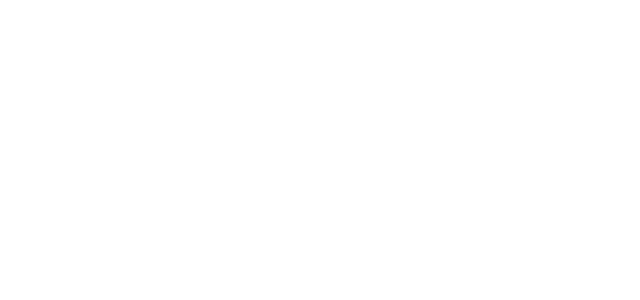
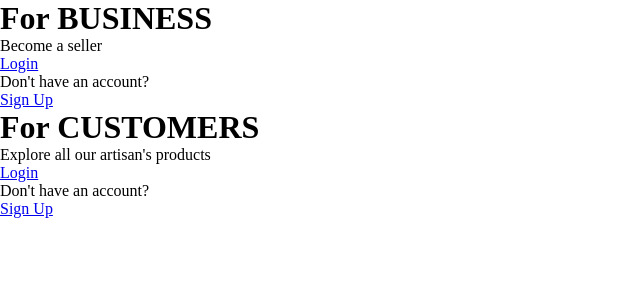
Before and after one commit to pradeep-145/Rural-Artisans, a React (Vite) app in the folder frontend/: page /login in a window 1280 px wide. Before the commit this address had no page. Shown: the top 300 px of the page, without its empty margins (0-640 px from the left). Built offline with nearby package versions, Linux system fonts and the light colour scheme.

Commit message:
feat: implement login split page and dashboards for admin and artisan; update navbar and product list components

```diff
--- a/frontend/package.json
+++ b/frontend/package.json
@@ -13,6 +13,7 @@
     "lucide-react": "^0.475.0",
     "react": "^18.3.1",
     "react-dom": "^18.3.1",
+    "react-icons": "^5.5.0",
     "react-router-dom": "^7.2.0"
   },
   "devDependencies": {
--- a/frontend/src/App.jsx
+++ b/frontend/src/App.jsx
@@ -4,7 +4,16 @@
 import CustomerLogin from './Pages/Login/CustomerLogin';
 import ArtisanSignup from './Pages/Signup/ArtisanSignup';
 import CustomerSignup from './Pages/Signup/CustomerSignup';
+import LoginSplit from './Pages/Login/LoginSplit';
+import LandingPage from './Pages/LandingPage';
+import ArtisanDashboard from './Pages/Dashboard/ArtisanDashboard';
+import AdminDashboard from './Pages/Dashboard/AdminDashboard';
+import { useEffect } from 'react';
+
 function App() {
+  useEffect(() => {
+    localStorage.setItem("user", "customer")
+  }, [])
 
   return (
     <BrowserRouter>
@@ -14,8 +23,10 @@
         <Route path="/customerLogin" element={<CustomerLogin />} />
         <Route path="/artisanSignup" element={<ArtisanSignup />} />
         <Route path="/customerSignup" element={<CustomerSignup />} />
-
-
+        <Route path ="/" element = {<LandingPage/>}/>
+        <Route path="/login" element={<LoginSplit />} />
+        <Route path = "/adminDashboard" element = {<AdminDashboard/>}/>
+        <Route path="/artisanDashboard" element={<ArtisanDashboard />} />
       </Routes>
     </BrowserRouter>
   )
--- a/frontend/src/Components/Navbar/Navbar.jsx
+++ b/frontend/src/Components/Navbar/Navbar.jsx
@@ -1,7 +1,29 @@
+import React, { useEffect, useState } from 'react'
+import { FaShoppingCart } from "react-icons/fa";
+import { CgProfile } from "react-icons/cg";
+import { GoHeartFill } from "react-icons/go";
 
 const Navbar = () => {
+        const [login, setLogin] = useState(null);
+
+       useEffect ( () => {
+          setLogin(localStorage.getItem('user'));
+       },[]);
+
     return (
-        <div>Navbar</div>
+        <div>
+            <div>
+                <a href="#home">Home</a>
+                <a href="#products">Products</a>
+                <a href="#about">About</a>
+                <a href="#testimonials">Testimonials</a>
+                <a href="#contact">Contact</a>
+                {login==null && <a href="/login">Login/SignUp</a>}
+                {login && <a href="/profile"><CgProfile /></a>}
+                {login==='customer' && <a href="/cart"><FaShoppingCart /></a>}
+                {login==='customer' && <a href="/wishlist"><GoHeartFill /></a>}
+            </div>
+        </div>
     )
 }
 
--- a/frontend/src/Components/ProductList/ProductList.jsx
+++ b/frontend/src/Components/ProductList/ProductList.jsx
@@ -1,7 +1,24 @@
 
 const ProductList = () => {
+
+    const items = [{ img: "https://www.shutterstock.com/image-photo/gender-neutral-baby-garment-organic-600nw-1987778996.jpg", name: "Baby Garment", price: 100 }]
     return (
-        <div>ProductList</div>
+        <div>
+            <div>
+                <h1>Products listing</h1>
+                <div>
+                    {items.map((item, index) => (
+
+                        <div key={index}>
+                            <img src={item.img} alt={item.name} />
+                            <h3>{item.name}</h3>
+                            <p>{item.price}</p>
+                            <button>Add to Cart</button>
+                        </div>
+                    ))}
+                </div>
+            </div>
+        </div>
     )
 }
 
--- a/frontend/src/Pages/Dashboard/AdminDashboard.jsx
+++ b/frontend/src/Pages/Dashboard/AdminDashboard.jsx
@@ -0,0 +1,37 @@
+import React from 'react'
+import { useState } from 'react'
+
+const AdminDashboard = () => {
+    const [material, setMaterial] = useState('');
+    const [price, setPrice] = useState('');
+    const materials = [];
+
+    return (
+        <div>
+            <div>
+                <h1>Welcome Admin!</h1>
+                <div>
+                    <h1>Material Price Updation</h1>
+                    <button type="button">Add Material</button>
+                    <button type="button">Update Material</button>
+                </div>
+                <div>
+                    <h1>Materials list</h1>
+                    {materials.map((material, index) => {
+                        <div key={index}>
+                            <h3>{material.material}</h3>
+                            <h3>{material.price}</h3>
+                        </div>
+                    })}
+
+                </div>
+                <div>
+                    <h1>Unverified Products</h1>
+
+                </div>
+            </div>
+        </div>
+    )
+}
+
+export default AdminDashboard
--- a/frontend/src/Pages/Dashboard/ArtisanDashboard.jsx
+++ b/frontend/src/Pages/Dashboard/ArtisanDashboard.jsx
@@ -0,0 +1,9 @@
+import React from 'react'
+
+const ArtisanDashboard = () => {
+  return (
+    <div>ArtisanDashboard</div>
+  )
+}
+
+export default ArtisanDashboard
--- a/frontend/src/Pages/Login/AdminLogin.jsx
+++ b/frontend/src/Pages/Login/AdminLogin.jsx
@@ -1,3 +1,4 @@
+import { Link } from "react-router-dom"
 
 const AdminLogin = () => {
   return (
@@ -13,7 +14,9 @@
             <label>Password</label><br/>
             <input type="password" placeholder="Enter password" />
           </div>
+          <Link to="/adminDashboard">
           <button type="submit">Login</button>
+          </Link>
         </form>
       </div>
     </div>
--- a/frontend/src/Pages/Login/ArtisanLogin.jsx
+++ b/frontend/src/Pages/Login/ArtisanLogin.jsx
@@ -1,3 +1,5 @@
+import {Link} from 'react-router-dom'
+
 import React, { useState } from 'react'
 const ArtisanLogin = () => {
    const [otp, setOtp] = useState('');
@@ -8,7 +10,6 @@
       console.log('OTP sent to', phoneNumber);
       setShowOtpField(true);
     };
-
 
   return (
     <div>
@@ -34,8 +35,10 @@
           <div>
              <a href="/artisanSignup">Don't have an account?</a>
           </div>
+          <Link to="/artisanDashboard">
+          <button type="submit">Login</button>
+          </Link>
 
-          <button type="submit">Login</button>
         </form>
       </div>
     </div>
--- a/frontend/src/Pages/Login/CustomerLogin.jsx
+++ b/frontend/src/Pages/Login/CustomerLogin.jsx
@@ -1,3 +1,4 @@
+import {Link} from 'react-router-dom'
 
 const CustomerLogin = () => {
     return (
@@ -16,7 +17,9 @@
                     <div>
                         <a href="/customerSignup">Don't have an account?</a>
                     </div>
+                    <Link to="/">
                     <button type="submit">Login</button>
+                    </Link>
                 </form>
             </div>
         </div>
--- /dev/null
+++ b/frontend/src/Pages/Login/LoginSplit.jsx
@@ -0,0 +1,25 @@
+import React from 'react'
+
+const LoginSplit = () => {
+  return (
+    <div>
+        <div>
+            <h1>For BUSINESS</h1>
+            <p>Become a seller</p>
+            <a href="/artisanLogin">Login</a>
+            <p>Don't have an account?</p>
+            <a href="/artisanSignup">Sign Up </a>
+        </div>
+
+        <div>
+            <h1>For CUSTOMERS</h1>
+            <p>Explore all our artisan's products</p>
+            <a href="/customerLogin">Login</a>
+            <p>Don't have an account?</p>
+            <a href="/customerSignup">Sign Up </a>
+        </div>
+    </div>
+  )
+}
+
+export default LoginSplit
```
Also changed, not shown: 1 other file (tests, documents, lock files or other folders).
